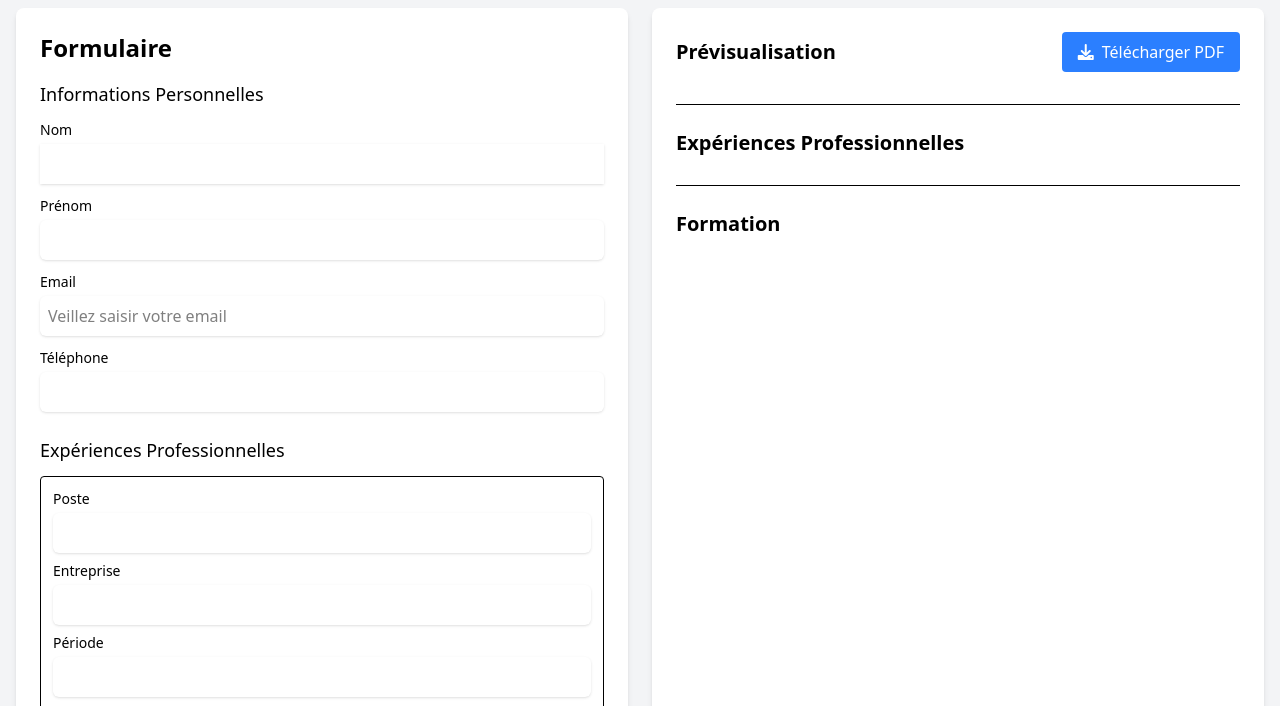
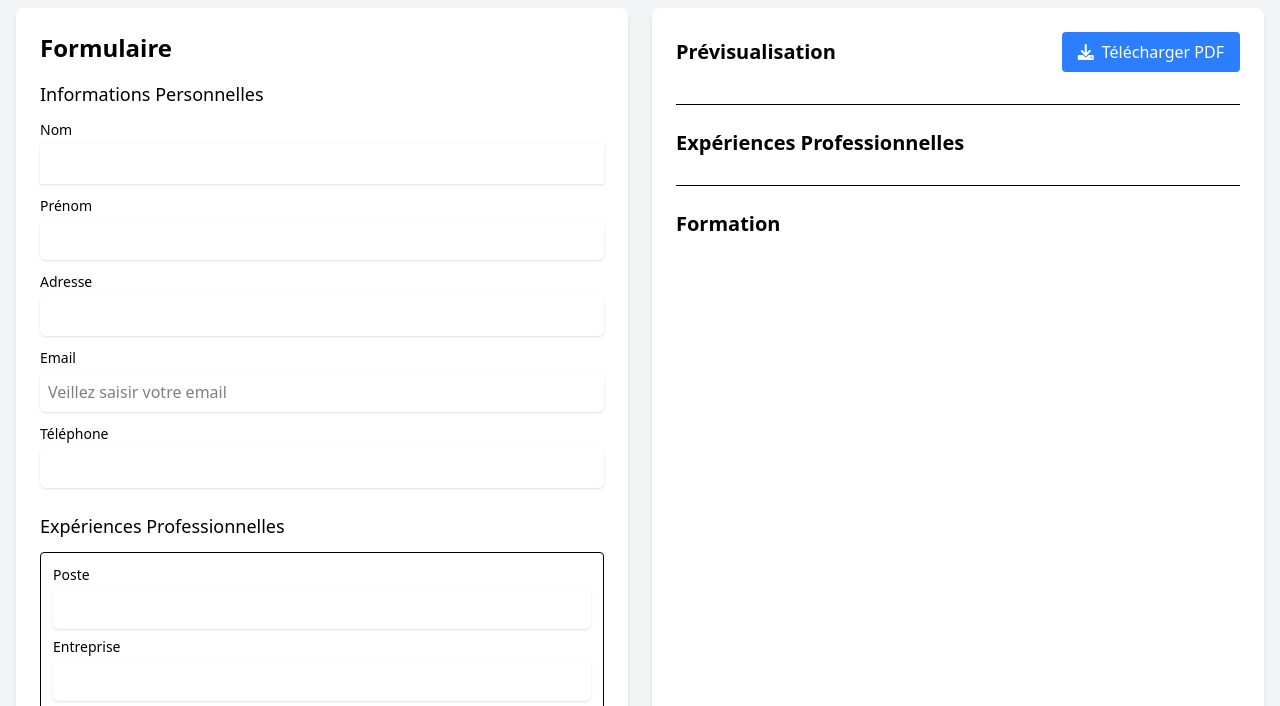
Before and after one commit to patntiwa/CvGenerator, a website: page index.html in a window 1280 px wide. Shown: the part 76-782 px from the top of the page. Drawn offline with Linux system fonts and the light colour scheme.

Commit message:
Formulaire & Prévisualisation

```diff
--- a/index.html
+++ b/index.html
@@ -34,6 +34,12 @@
                                 <input type="text" name="prenom"
                                     class="mt-1 block w-full p-2 rounded-md border-gray-300 shadow-sm focus:border-blue-500 focus:ring-blue-500">
                             </div>
+                            <div>
+                                <label class="block text-sm font-medium">Adresse</label>
+                                <input type="text" name="adresse"
+                                    class="mt-1 block w-full p-2 rounded-md border-gray-300 shadow-sm focus:border-blue-500 focus:ring-blue-500">
+                            </div>
+
                             <div>
                                 <label class="block text-sm font-medium">Email</label>
                                 <input type="email" name="email" placeholder="Veillez saisir votre email"
```
